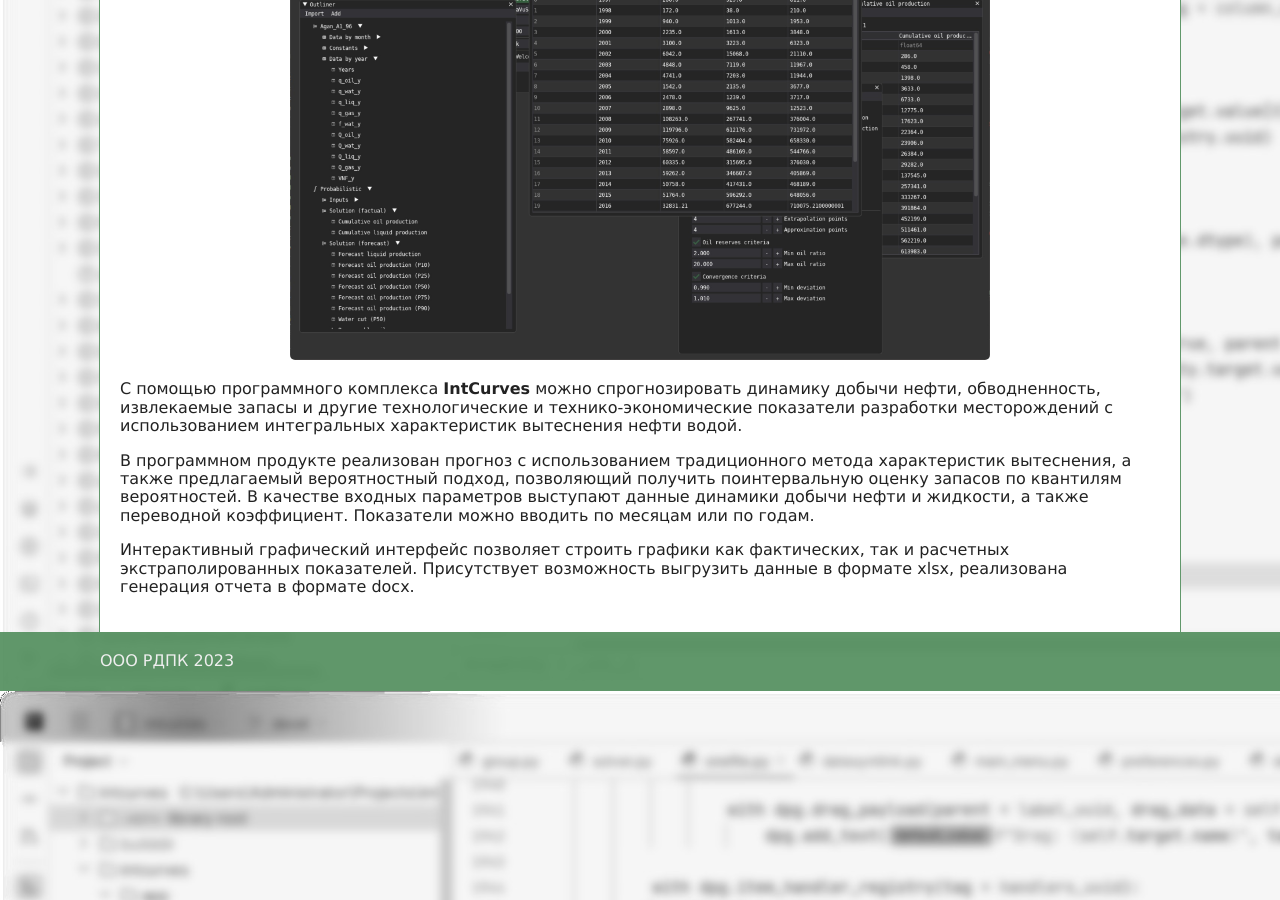
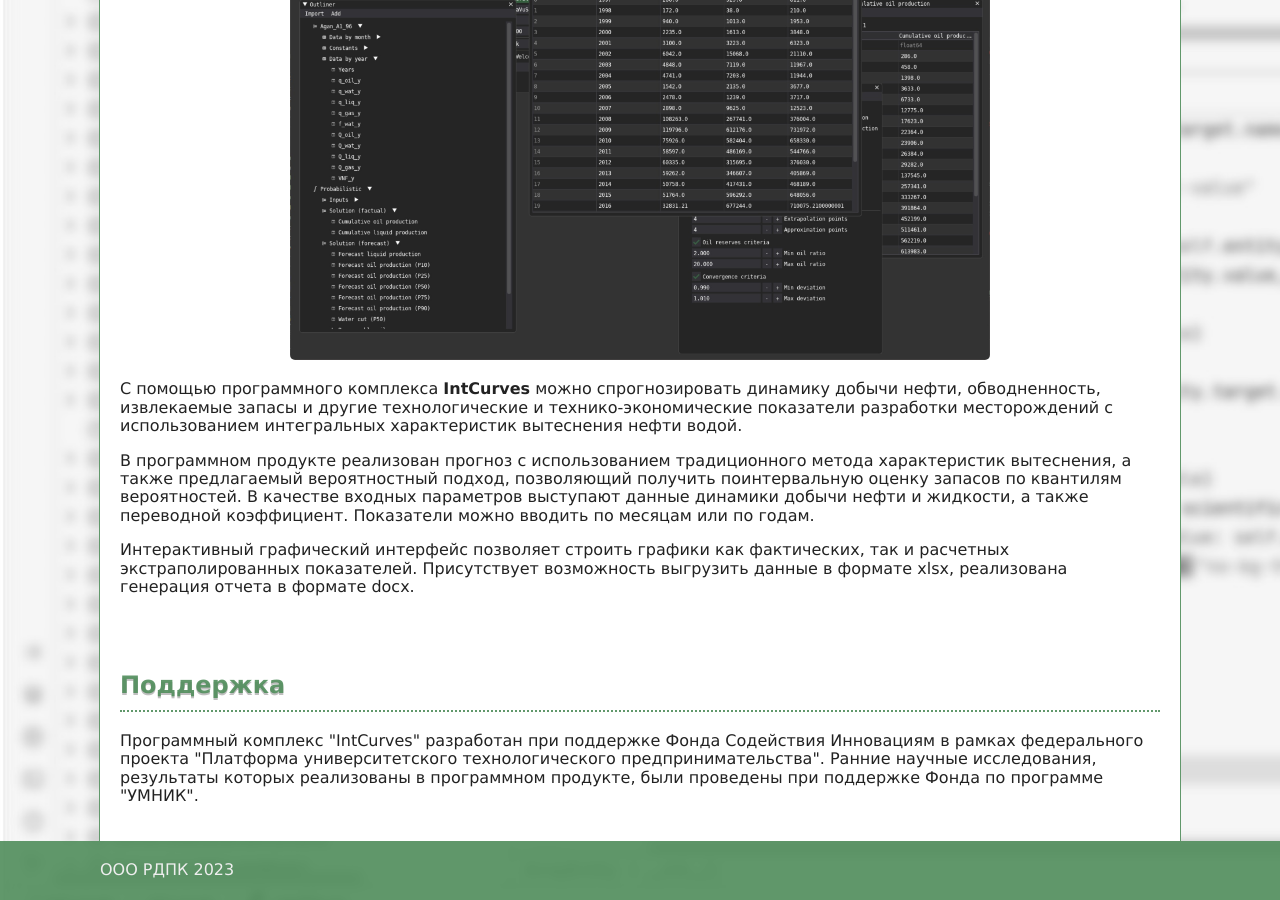
Before and after one commit to RDPK72/rdpk72, a Jekyll site: the page built from index.html, in a window 1280 px wide and 900 px high, scrolled down 938 px. Built offline with Jekyll 4.4.1, drawn with Linux system fonts in a browser that asks for light colours.

Commit message:
support description

```diff
--- a/index.html
+++ b/index.html
@@ -45,6 +45,12 @@
             <p>В программном продукте реализован прогноз с использованием традиционного метода характеристик вытеснения, а также предлагаемый вероятностный подход, позволяющий получить поинтервальную оценку запасов по квантилям вероятностей. В качестве входных параметров выступают данные динамики добычи нефти и жидкости, а также переводной коэффициент. Показатели можно вводить по месяцам или по годам.</p>
             <p>Интерактивный графический интерфейс позволяет строить графики как фактических, так и расчетных экстраполированных показателей. Присутствует возможность выгрузить данные в формате xlsx, реализована генерация отчета в формате docx.</p>
         </section>
+        <section>
+            <h2>Поддержка</h2>
+            <p>
+                Программный комплекс "IntCurves" разработан при поддержке Фонда Содействия Инновациям в рамках федерального проекта "Платформа университетского технологического предпринимательства". Ранние научные исследования, результаты которых реализованы в программном продукте, были проведены при поддержке Фонда по программе "УМНИК".
+            </p>
+        </section>
     </article>
 
 </div>
```
